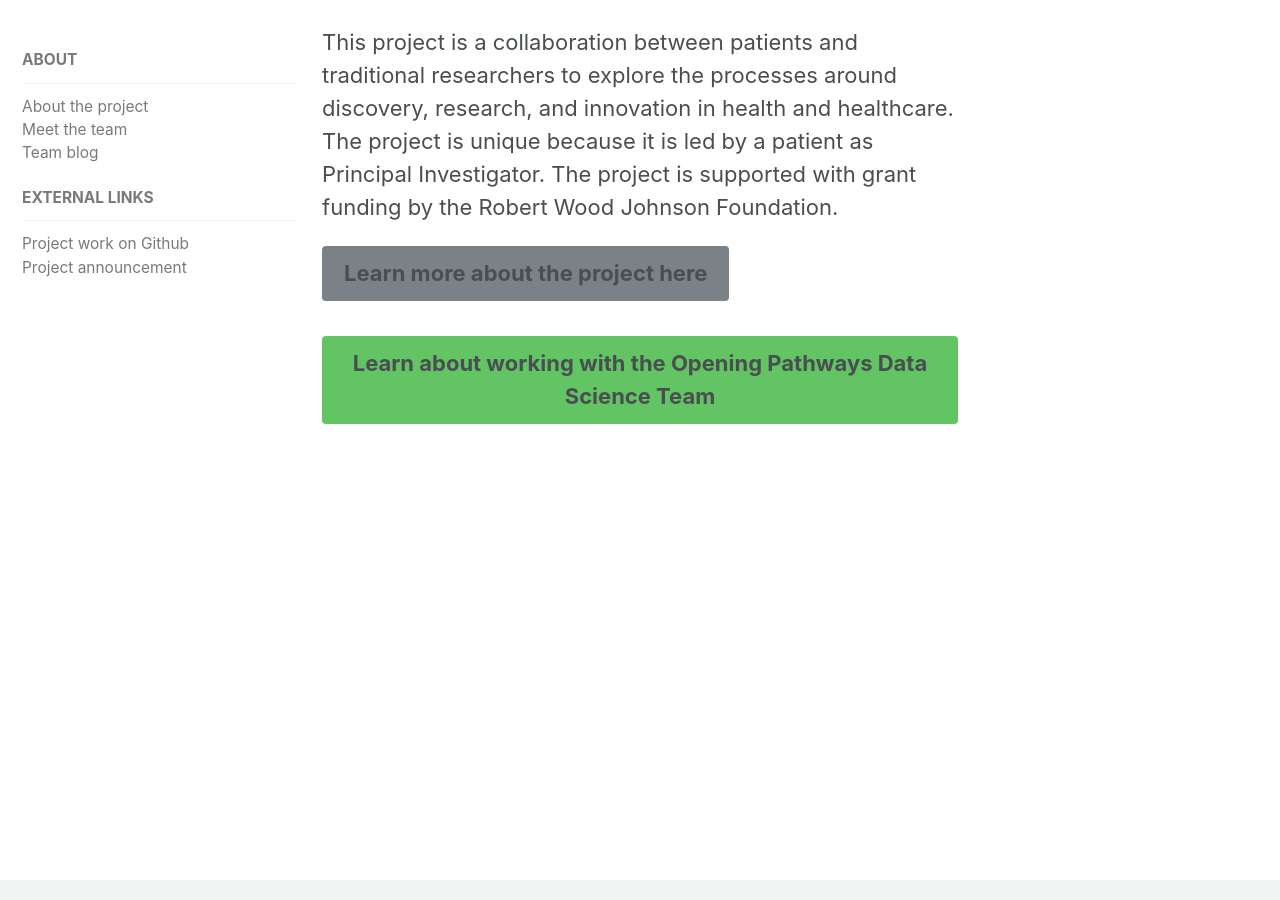
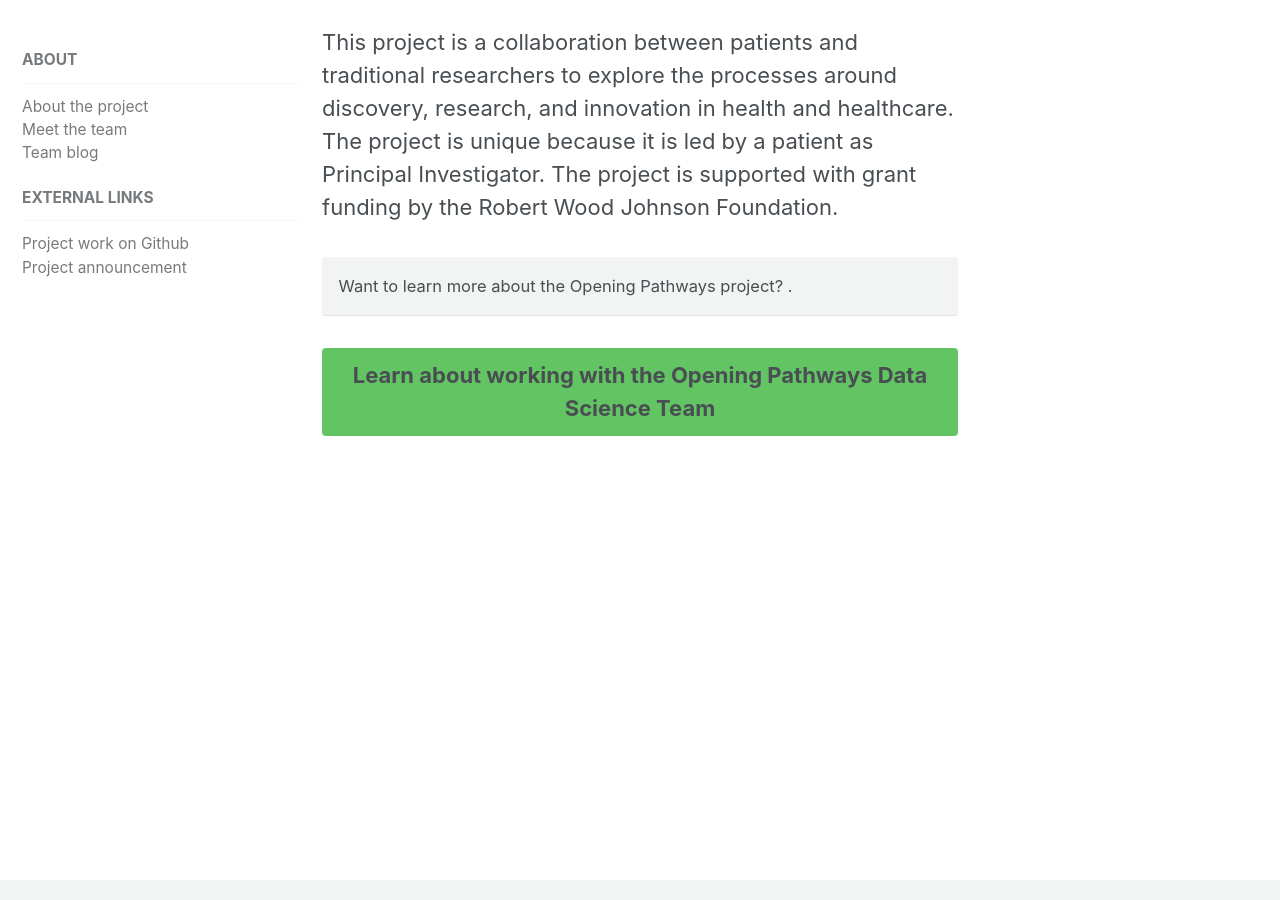
Before and after one commit to opening-pathways/website, a Jekyll site: the page built from index.html, in a window 1280 px wide and 900 px high, scrolled down 449 px. Built offline with Jekyll 4.4.1, drawn with Linux system fonts in a browser that asks for light colours.

Commit message:
Change button to emphasis block text

```diff
--- a/index.html
+++ b/index.html
@@ -8,6 +8,6 @@
 
 This project is a collaboration between patients and traditional researchers to explore the processes around discovery, research, and innovation in health and healthcare. The project is unique because it is led by a patient as Principal Investigator. The project is supported with grant funding by the Robert Wood Johnson Foundation.
 
-<p><a href="/about" class="btn btn--primary btn--large">Learn more about the project here</a></p>
+<p class="notice--primary"> Want to learn more about the Opening Pathways project? <a href="/about"Click here to learn more about the project</a>.</p>
 
 <p><a href="/work-with-data-science-team" class="btn btn--success btn--large">Learn about working with the Opening Pathways Data Science Team</a></p>
```
